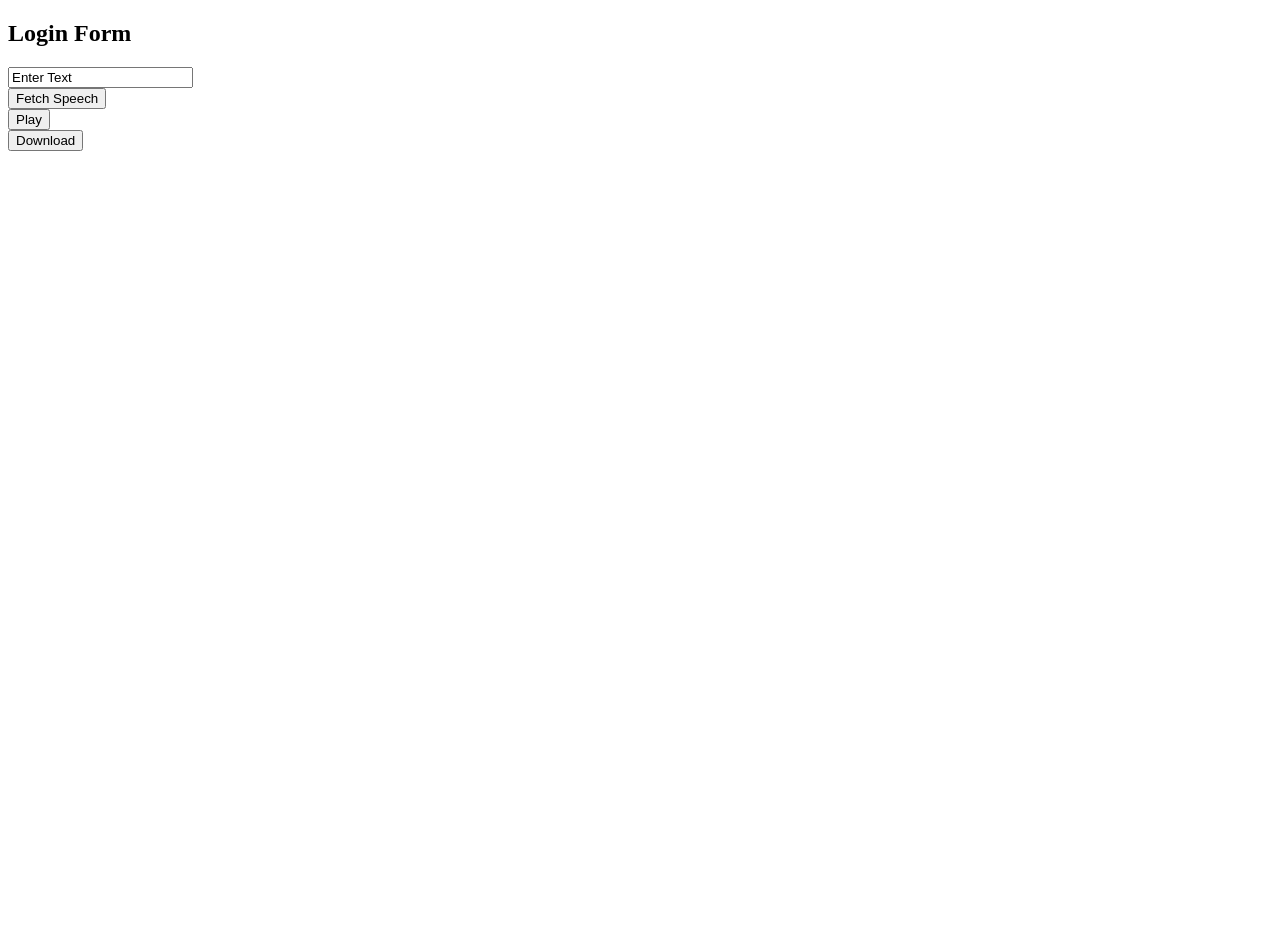
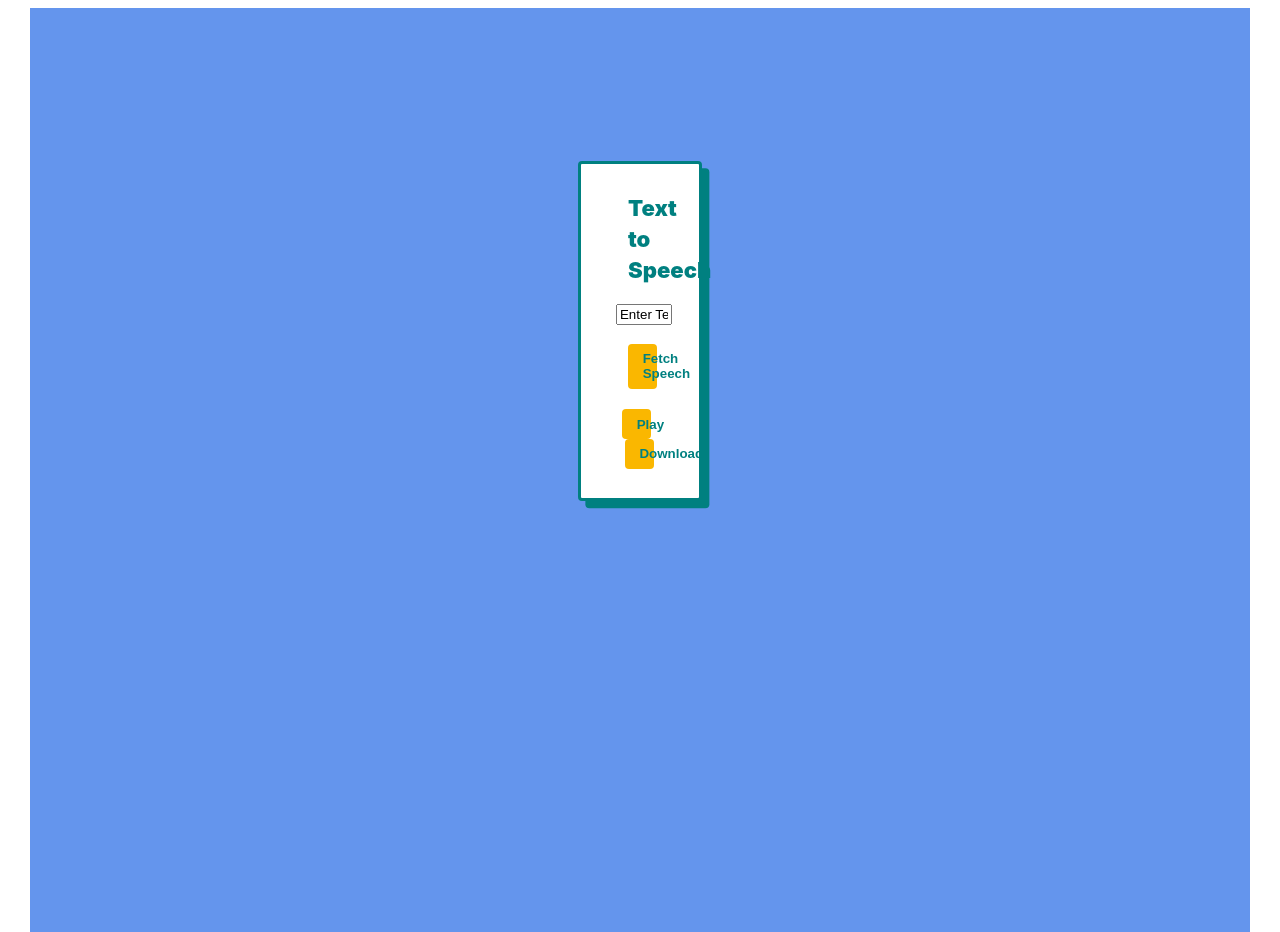
Before and after one commit to AryanMethil/Text-to-Speech, a Flask app: template text-to-speech/templates/home.html in a window 1280 px wide. Before the commit the page ends 151 px from the top, so only its background shows below. Run offline with Flask 2, Linux system fonts and the light colour scheme; the template is opened without the code that fills it, so the values that code supplies are empty; some web fonts are replaced.

Commit message:
Updated home.html with better looking ui

```diff
--- /dev/null
+++ b/text-to-speech/static/styles/css/style.css
@@ -0,0 +1,141 @@
+@import url('https://rsms.me/inter/inter.css');
+
+html {
+    height: 100%;
+}
+
+:root {
+  --color-light: white;
+  --color-dark: #212121;
+  --color-signal: #fab700;
+
+  --color-background: var(--color-light);
+  --color-text: var(--color-dark);
+  --color-accent: var(--color-signal);
+
+  --size-bezel: .5rem;
+  --size-radius: 4px;
+
+  line-height: 1.4;
+
+  font-family: 'Inter', sans-serif;
+  font-size: calc(.6rem + .4vw);
+  color: var(--color-text);
+  background: var(--color-background);
+  font-weight: 300;
+  padding: 0 calc(var(--size-bezel) * 3);
+}
+
+h1, h2, h3 {
+  font-weight: 900;
+}
+
+body{
+    min-height: 100%;
+    justify-items: center;
+    padding-top: 10%;
+    color: teal;
+    background-color: cornflowerblue;
+}
+
+mark {
+  background: var(--color-accent);
+  color: var(--color-text);
+  font-weight: bold;
+  padding: 0 0.2em;
+}
+
+.parent {
+    height: 70%;
+}
+
+form {
+    width:50%;
+    margin: 0 auto;
+}
+
+.card {
+  background: var(--color-background);
+  padding: calc(4 * var(--size-bezel));
+  margin-top: calc(4 * var(--size-bezel));
+  border-radius: var(--size-radius);
+  border: 3px solid var(--color-shadow, currentColor);
+  box-shadow: .5rem .5rem 0 var(--color-shadow, currentColor);
+
+  *:first-child {
+    margin-top: 0;
+  }
+}
+
+
+.l-design-widht {
+  max-width: 40rem;
+  padding: 1rem;
+}
+
+
+.input {
+  position: relative;
+
+  &__label {
+    position: relative;
+    left: 0;
+    top: 0;
+    padding: calc(var(--size-bezel) * 0.75) calc(var(--size-bezel) * .5);
+    margin: calc(var(--size-bezel) * 0.75 + 3px) calc(var(--size-bezel) * .5);
+    background: pink;
+    white-space: nowrap;
+    transform: translate(0, 0);
+    transform-origin: 0 0;
+    background: var(--color-background);
+    transition: transform 120ms ease-in;
+    font-weight: bold;
+    line-height: 1.2;
+  }
+  &__field {
+    box-sizing: border-box;
+    display: block;
+    width: 100%;
+    border: 3px solid currentColor;
+    padding: calc(var(--size-bezel) * 1.5) var(--size-bezel);
+    color: currentColor;
+    background: transparent;
+    border-radius: var(--size-radius);
+
+    &:focus,
+    &:not(:placeholder-shown) {
+      & + .input__label {
+        transform: translate(.25rem, -65%) scale(.8);
+        color: var(--color-accent);
+      }
+    }
+  }
+}
+
+
+.button-group {
+  margin-top: calc(var(--size-bezel) * 2.5);
+}
+
+button {
+  color: currentColor;
+  padding: var(--size-bezel) calc(var(--size-bezel) * 2);
+  background: var(--color-accent);
+  border: none;
+  border-radius: var(--size-radius);
+  font-weight: 900;
+}
+
+button + button {
+  margin-left: calc(var(--size-bezel) * 2);
+}
+
+.icon {
+  display: inline-block;
+  width: 1em; height: 1em;
+  margin-right: .5em;
+}
+
+.hidden {
+  display: none;
+}
--- a/text-to-speech/templates/home.html
+++ b/text-to-speech/templates/home.html
@@ -1,17 +1,47 @@
 <!DOCTYPE html>
+
 <html lang="en">
+
     <head>
+
         <meta charset="UTF-8">
         <title>Home</title>
+
     </head>
+
+    <title>Text to Speech</title>
+
+    <link rel="stylesheet" href="{{ url_for('static', filename='styles/css/style.css') }}">
+
     <body>
+        <div class="parent">
+
             <form method="post">
-    <h2>Login Form</h2>
-    <div><input value="Enter Text" name="text_input" id="text_input" type="text"></div>
-    <div><button value="Fetch Speech" name="fetch" id="fetch" type="submit">Fetch Speech</button></div>
-    <div><button value="play" name="play" id="play" type="submit">Play</button></div>
-    <div><button value="download" name="download" id="download" type="submit">Download</button></div>
+
+                <div class="card">
+
+                    <h2 style="margin-left: 30%">Text to Speech</h2>
+
+                    <label class="input">
+
+                      <input class="input__field" value="Enter Text" name="text_input" id="text_input" type="text" style="width: 80%; margin-left: 10%"/>
+
+                    </label>
+
+                    <div class="button-group">
+
+                      <button value="Fetch Speech" name="fetch" id="fetch" type="submit" style="width:40%; margin-left: 30%;">Fetch Speech</button><br><br>
+                      <button value="play" name="play" id="play" type="submit" style="width: 25%; margin-left: 20%;">Play</button>
+                      <button value="download" name="download" id="download" type="submit" style="width: 30%;">Download</button>
+
+                    </div>
+
+                </div>
+
             </form>
+
+        </div>
+
     </body>
 
 </html>
```
Lines whose indentation alone changed are shown as unchanged.
